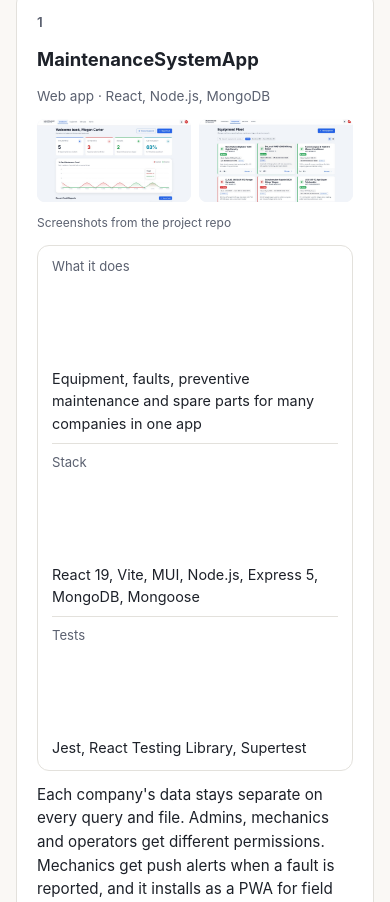
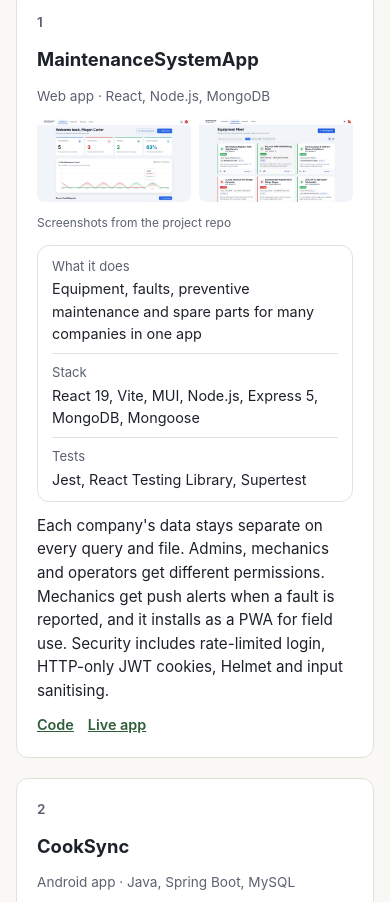
Before and after one commit to yaronserlin/yaronserlin.github.io, a plain HTML site: page index.html in a window 390 px wide. Shown: the part 1321-2223 px from the top of the page. Drawn offline with Linux system fonts and the light colour scheme.

Commit message:
Fix project card fact rows on mobile

```diff
--- a/index.html
+++ b/index.html
@@ -72,7 +72,7 @@
   .row .value { color: var(--ink-2); font-size: 0.9rem; white-space: nowrap; }
   .closing { color: var(--ink-2); font-size: 0.85rem; border-top: 1px solid var(--hairline); padding-top: 20px; }
   @media (max-width: 700px) {
-    .fact-row .label, .row .name { flex-basis: auto; }
+    .fact-row .label, .project .fact-row .label, .row .name { flex-basis: auto; }
     .projects { grid-template-columns: 1fr; }
     .row { flex-direction: column; gap: 2px; }
     .row .name { flex-basis: auto; }
```
